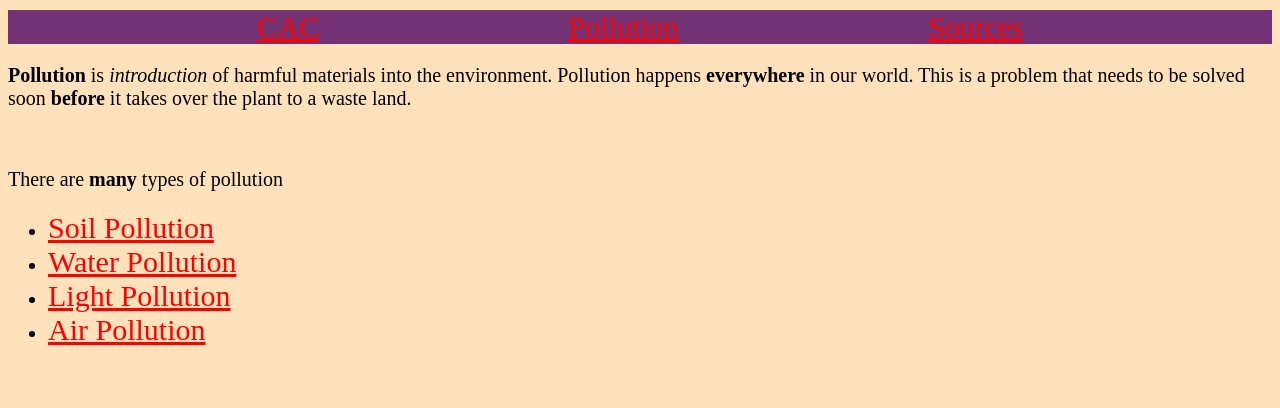
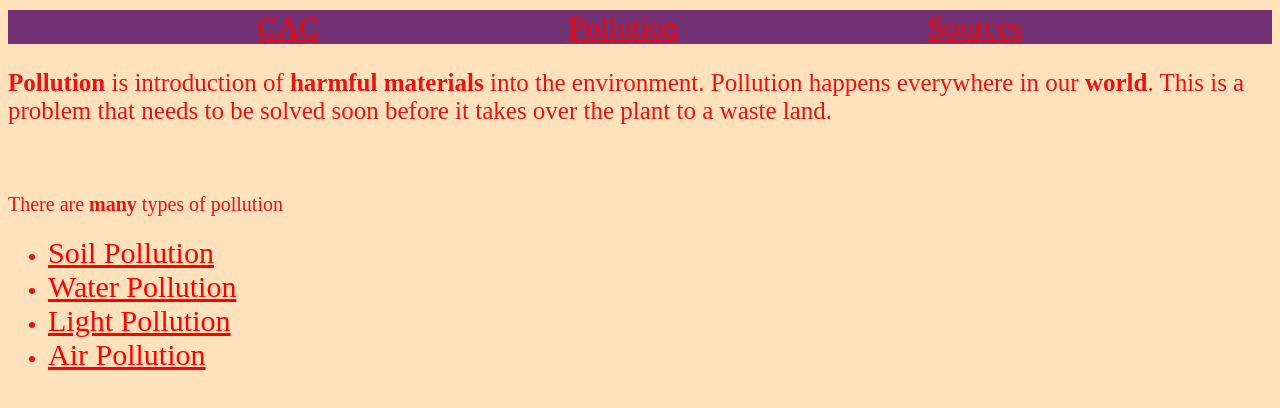
Before and after one commit to Oxford-High-School-Software-Development/Smoke-Smog, a plain HTML site: page pollution.html in a window 1280 px wide. Drawn offline with Linux system fonts and the light colour scheme.

Commit message:
Add files via upload

```diff
--- a/pollution.html
+++ b/pollution.html
@@ -12,9 +12,11 @@
       <a href="pollution.html">Pollution</a>
       <a href="sources.html">Sources</a>
     </div>
-    <p id="Pollution_text"><b>Pollution</b> is <i>introduction</i> of harmful materials into the environment. Pollution happens <b>everywhere</b> in our world. This is a problem that needs to be solved soon <b>before</b> it takes over the plant to a waste land.</p>
-    <br>
+    <div class="Pollution_Title">
+      <p><b>Pollution</b> is introduction of <b>harmful materials</b> into the environment. Pollution happens everywhere in our <b>world</b>. This is a problem that needs to be solved soon before it takes over the plant to a waste land.</p>
+    </div>
     <div class="Pollution_List">
+      <br>
       <p>There are <b>many</b> types of pollution</p>
       <ul>
       <li><a href="pollution_types/soil.html">Soil Pollution</a></li>
--- a/style.css
+++ b/style.css
@@ -26,6 +26,13 @@ img{
     .Pollution_List{
         font-size: 20px;
         font-family: 'Times New Roman';
+        color:rgb(233, 19, 19);
+    }
+
+    .Pollution_Title{
+        font-size: 25px;
+        font-family: 'Times New Roman';
+        color:rgb(233, 19, 19)
     }
 
     .soil_pollution{
@@ -45,6 +52,7 @@ img{
 #Title{
     font-size: 30px;
     font-family: 'Times New Roman';
+    color:rgb(233, 19, 19);
 }
 
 #sources_links{
```
Also changed, not shown: index.html (+1 -1 lines), pollution_types/air.html (+0 -3 lines), pollution_types/light.html (+0 -1 lines), pollution_types/soil.html (+0 -1 lines), pollution_types/water.html (+0 -5 lines).
